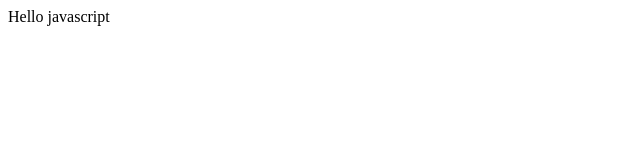
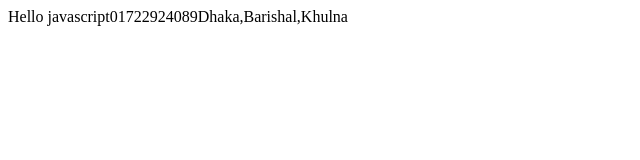
Before and after one commit to enamul90/Javascript, a plain HTML site: page index.html in a window 1280 px wide. Shown: the whole page, without its empty margins (0-640 px from the left). Drawn offline with Linux system fonts and the light colour scheme.

Commit message:
array & object add

```diff
--- a/index.html
+++ b/index.html
@@ -10,6 +10,21 @@
 
     <script>
         document.write ("Hello javascript")
+
+        // object
+        var objectName = {
+            name: "user name",
+            phone: "01722924089",
+            age: 30,
+            email: "gazi90@gmai.com",
+        }
+        document.write(objectName.phone);
+
+        // array
+        var arrayName = [
+            'Dhaka', 'Barishal', 'Khulna'
+        ]
+        document.write(arrayName);
     </script>
 </body>
 </html>
```
